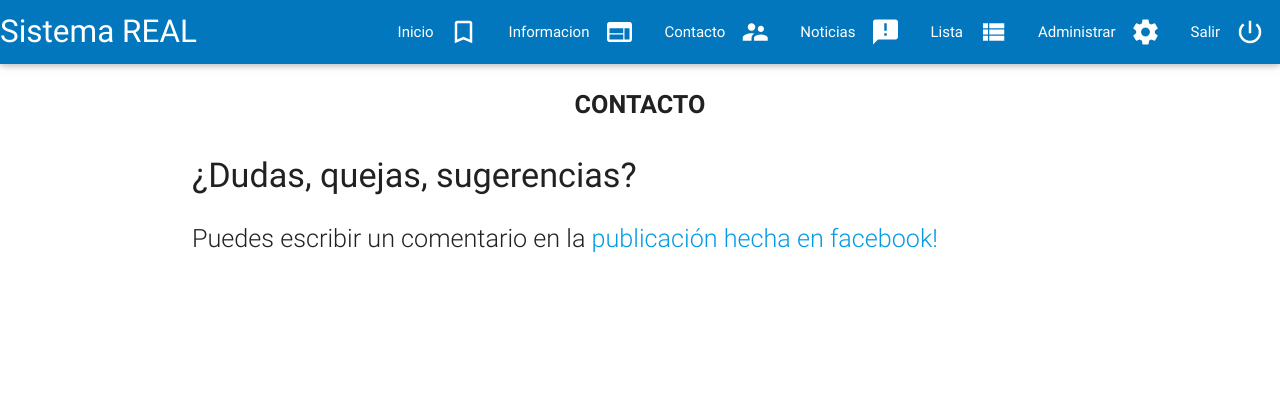
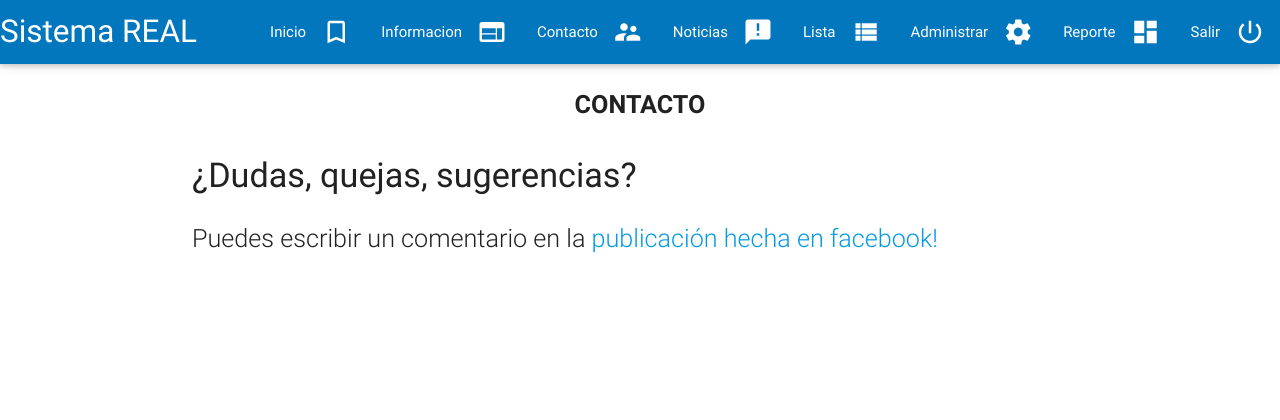
Before and after one commit to Reynald0/Real, a Django app: page /contacto/ in a window 1280 px wide. Shown: the top 420 px of the page. Run offline with Django 3.2, Linux system fonts and the light colour scheme; the visitor is signed in with stand-in values (Sample User, id 1).

Commit message:
Reporte por carrera agregado a la barra de navegacion

```diff
--- a/templates/components/navbar.html
+++ b/templates/components/navbar.html
@@ -51,6 +51,12 @@
                     <a href="/admin">
                         <i class="material-icons right">settings</i>
                         Administrar
+                     </a>
+                </li>
+                <li>
+                    <a href="{% url 'reporte_carreras' %}">
+                        <i class="material-icons right">dashboard</i>
+                        Reporte
                      </a>
                 </li>
                 <li>
@@ -122,6 +128,12 @@
                      </a>
                 </li>
                 <li>
+                    <a href="{% url 'reporte_carreras' %}">
+                        <i class="material-icons right">dashboard</i>
+                        Reporte
+                     </a>
+                </li>
+                <li>
                     <a href="{% url 'logout_alumno' %}">
                         <i class="material-icons right">power_settings_new</i>
                         Salir
```
